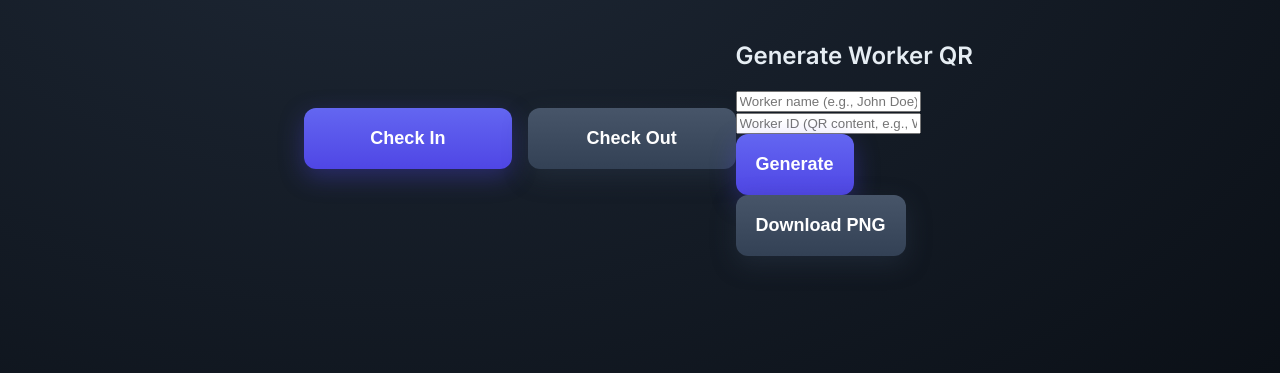
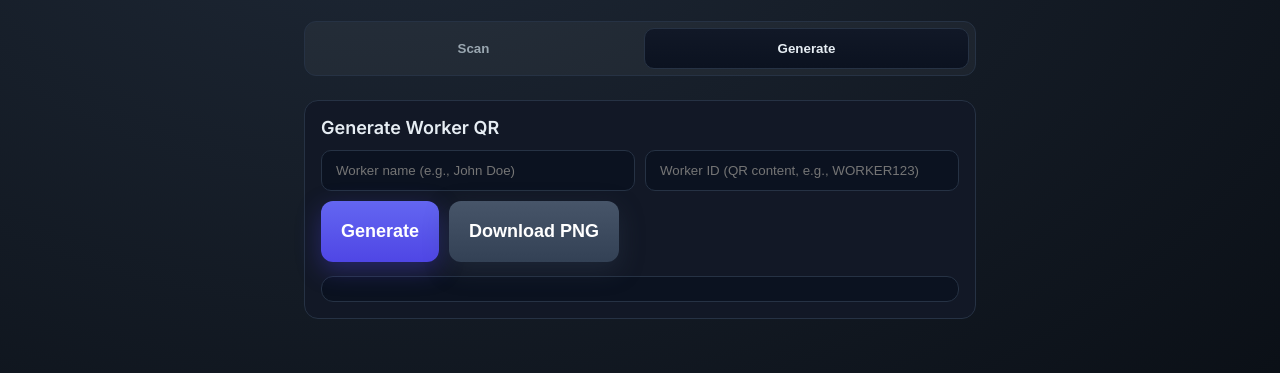
Before and after one commit to hardikgolchha89/casual-attendance, a plain HTML site: page index.html in a window 1280 px wide. Both pictures are taken after a click on the tab "Generate". Shown: the part 85-458 px from the top of the page. Drawn offline with Linux system fonts and the light colour scheme.

Commit message:
feat(ui): add Scan/Generate tabs with polished spacing and QR generator section

```diff
--- a/index.html
+++ b/index.html
@@ -18,12 +18,22 @@
         <h1>Attendance Scanner</h1>
       </header>
       <main class="app__main">
-        <div class="actions">
-          <button id="btn-checkin" class="btn btn--primary">Check In</button>
-          <button id="btn-checkout" class="btn btn--secondary">Check Out</button>
-        </div>
+        <nav class="tabs" aria-label="Primary">
+          <div class="tabs__list" role="tablist">
+            <button class="tabs__btn is-active" role="tab" aria-selected="true" aria-controls="section-scan" id="tab-scan">Scan</button>
+            <button class="tabs__btn" role="tab" aria-selected="false" aria-controls="section-generate" id="tab-generate">Generate</button>
+          </div>
+        </nav>
 
-        <section class="qrgen">
+        <section id="section-scan" class="tab-panel is-active" role="tabpanel" aria-labelledby="tab-scan">
+          <div class="actions">
+            <button id="btn-checkin" class="btn btn--primary">Check In</button>
+            <button id="btn-checkout" class="btn btn--secondary">Check Out</button>
+          </div>
+        </section>
+
+        <section id="section-generate" class="tab-panel" role="tabpanel" aria-labelledby="tab-generate">
+          <div class="qrgen">
           <h2 class="qrgen__title">Generate Worker QR</h2>
           <div class="qrgen__form">
             <input id="qrgen-name" class="input" type="text" placeholder="Worker name (e.g., John Doe)">
@@ -34,6 +44,7 @@
             </div>
           </div>
           <div id="qrgen-preview" class="qrgen__preview"></div>
+          </div>
         </section>
       </main>
     </div>
--- a/src/main.js
+++ b/src/main.js
@@ -15,6 +15,11 @@ const qrGenIdEl = document.getElementById("qrgen-id");
 const qrGenBtnEl = document.getElementById("qrgen-generate");
 const qrGenDlBtnEl = document.getElementById("qrgen-download");
 const qrGenPreviewEl = document.getElementById("qrgen-preview");
+// Tabs
+const tabScanBtn = document.getElementById("tab-scan");
+const tabGenBtn = document.getElementById("tab-generate");
+const sectionScan = document.getElementById("section-scan");
+const sectionGen = document.getElementById("section-generate");
 
 let html5QrCode = null;
 let isScanning = false;
@@ -308,3 +313,20 @@ function downloadQrPng() {
 
 if (qrGenBtnEl) qrGenBtnEl.addEventListener("click", generateQr);
 if (qrGenDlBtnEl) qrGenDlBtnEl.addEventListener("click", downloadQrPng);
+
+function activateTab(which) {
+  const isScan = which === "scan";
+  if (tabScanBtn && tabGenBtn) {
+    tabScanBtn.classList.toggle("is-active", isScan);
+    tabScanBtn.setAttribute("aria-selected", String(isScan));
+    tabGenBtn.classList.toggle("is-active", !isScan);
+    tabGenBtn.setAttribute("aria-selected", String(!isScan));
+  }
+  if (sectionScan && sectionGen) {
+    sectionScan.classList.toggle("is-active", isScan);
+    sectionGen.classList.toggle("is-active", !isScan);
+  }
+}
+
+if (tabScanBtn) tabScanBtn.addEventListener("click", () => activateTab("scan"));
+if (tabGenBtn) tabGenBtn.addEventListener("click", () => activateTab("generate"));
--- a/styles.css
+++ b/styles.css
@@ -20,7 +20,8 @@ body {
 .app__header { display: flex; align-items: center; justify-content: center; padding: 24px 0; }
 .app__header h1 { margin: 0; font-size: 28px; font-weight: 600; }
 .app__main { display: flex; align-items: center; justify-content: center; }
-.actions { display: grid; grid-template-columns: 1fr; gap: 16px; width: 100%; max-width: 440px; }
+.app__main { flex-direction: column; gap: 18px; }
+.actions { display: grid; grid-template-columns: 1fr; gap: 16px; width: 100%; max-width: 520px; margin: 0 auto; }
 @media (min-width: 520px) { .actions { grid-template-columns: 1fr 1fr; } }
 .btn {
   appearance: none; border: 0; border-radius: 12px; padding: 20px; font-size: 18px; font-weight: 600; cursor: pointer; color: white;
@@ -49,3 +50,20 @@ body {
 @keyframes toast-in { to { opacity: 1; transform: translateY(0); } }
 
 .hidden { display: none !important; }
+
+/* Tabs */
+.tabs { width: 100%; max-width: 720px; margin: 0 auto; }
+.tabs__list { display: grid; grid-template-columns: 1fr 1fr; gap: 8px; background: rgba(255,255,255,0.04); padding: 6px; border-radius: 12px; border: 1px solid #263244; }
+.tabs__btn { appearance: none; background: transparent; border: 0; padding: 12px 10px; border-radius: 10px; color: var(--muted); font-weight: 600; cursor: pointer; }
+.tabs__btn.is-active { color: var(--text); background: linear-gradient(180deg, #111827, #0b1220); border: 1px solid #263244; }
+.tab-panel { display: none; width: 100%; }
+.tab-panel.is-active { display: block; }
+
+/* QR Generator */
+.qrgen { width: 100%; max-width: 720px; margin: 6px auto 0; background: var(--card); border: 1px solid #263244; border-radius: 14px; padding: 16px; }
+.qrgen__title { margin: 0 0 12px; font-size: 18px; font-weight: 600; }
+.qrgen__form { display: grid; grid-template-columns: 1fr; gap: 10px; }
+@media (min-width: 520px) { .qrgen__form { grid-template-columns: 1fr 1fr; } }
+.input { width: 100%; padding: 12px 14px; border-radius: 10px; border: 1px solid #263244; background: #0b1220; color: var(--text); }
+.qrgen__actions { display: flex; gap: 10px; grid-column: 1 / -1; }
+.qrgen__preview { margin-top: 14px; display: grid; place-items: center; padding: 12px; background: #0b1220; border: 1px solid #263244; border-radius: 12px; }
```
